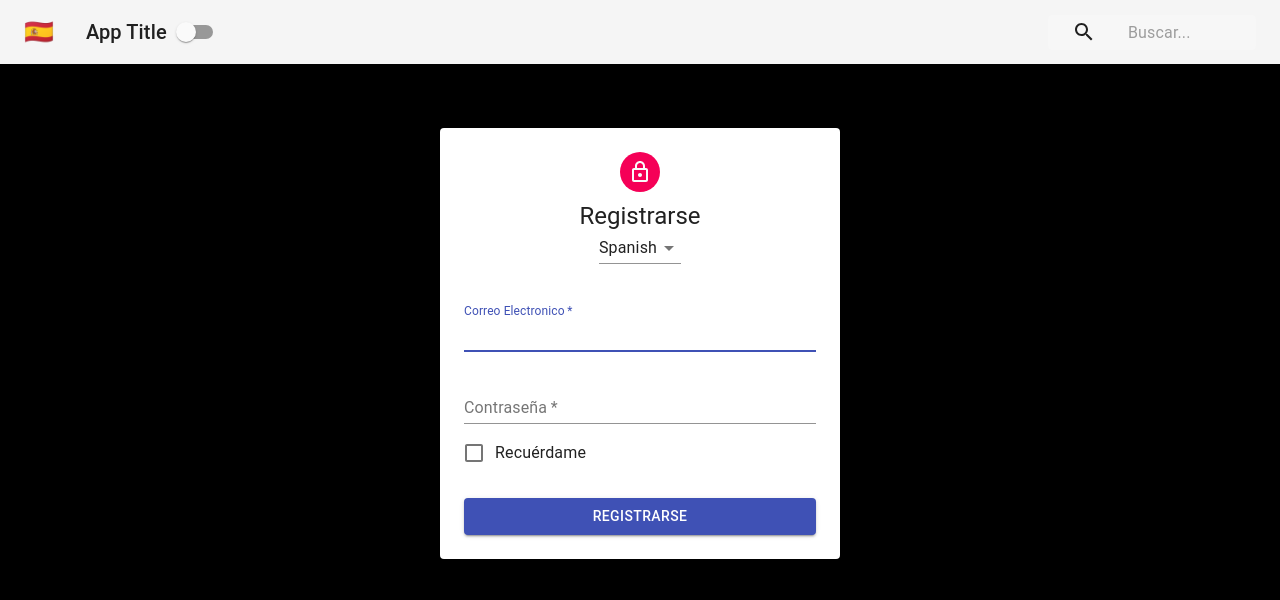
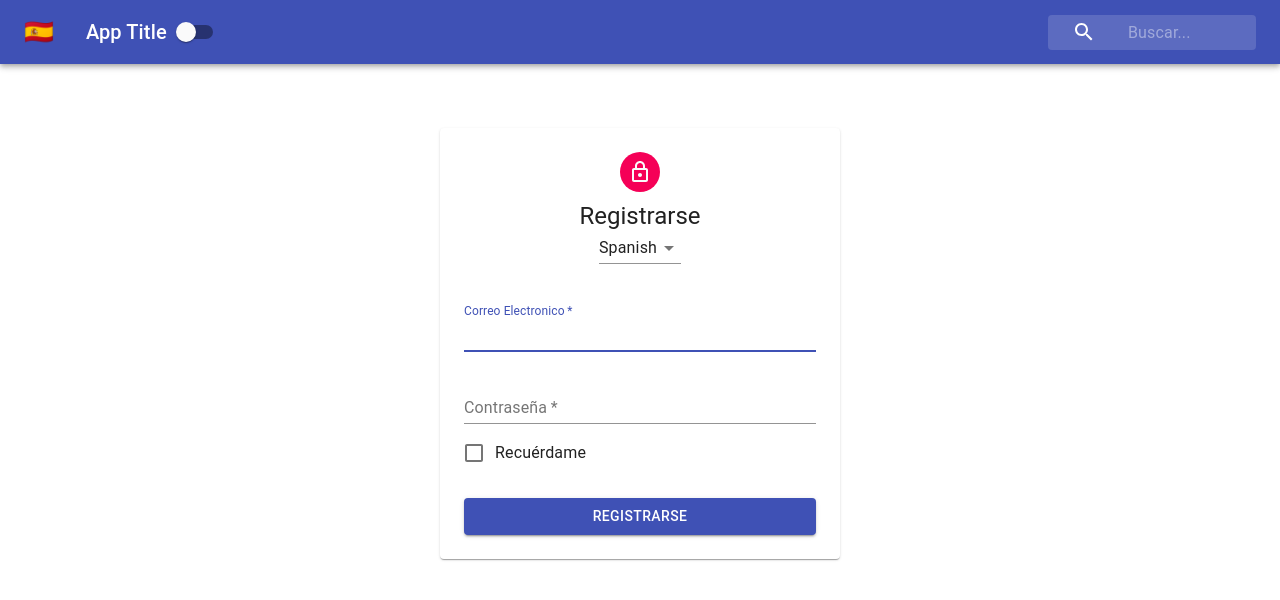
Before and after one commit to lowtrey/react-context-demo, a React (Create React App) app: page / in a window 1280 px wide. Shown: the top 600 px of the page. Built offline with nearby package versions, Linux system fonts and the light colour scheme.

Commit message:
Make ThemeContext functional using hooks

```diff
--- a/src/contexts/ThemeContext.js
+++ b/src/contexts/ThemeContext.js
@@ -1,21 +1,13 @@
 import React, { createContext } from 'react';
+import useToggleState from '../hooks/useToggleState';
 
 export const ThemeContext = createContext();
 
-export class ThemeProvider extends React.Component {
-  constructor(props) {
-    super(props);
-    this.state = { isDarkMode: true }
-    this.toggleTheme = this.toggleTheme.bind(this);
-  };
-  toggleTheme() {
-    this.setState({ isDarkMode: !this.state.isDarkMode });
-  }
-  render() {
-    return (
-      <ThemeContext.Provider value={{ ...this.state, toggleTheme: this.toggleTheme }}>
-        {this.props.children}
-      </ThemeContext.Provider>
-    )
-  }
+export function ThemeProvider(props) {
+  const [isDarkMode, toggleTheme] = useToggleState(false);
+  return (
+    <ThemeContext.Provider value={{ isDarkMode, toggleTheme }}>
+      {props.children}
+    </ThemeContext.Provider>
+  );
 }
--- /dev/null
+++ b/src/hooks/useToggleState.js
@@ -0,0 +1,13 @@
+import { useState } from 'react';
+
+function useToggle(initialVal = false) {
+  // call useState, 'reserve piece of state'
+  const [state, setState] = useState(initialVal);
+  const toggle = () => {
+    setState(!state);
+  };
+  // return piece of state AND a function to toggle it
+  return [state, toggle];
+}
+
+export default useToggle;
```
